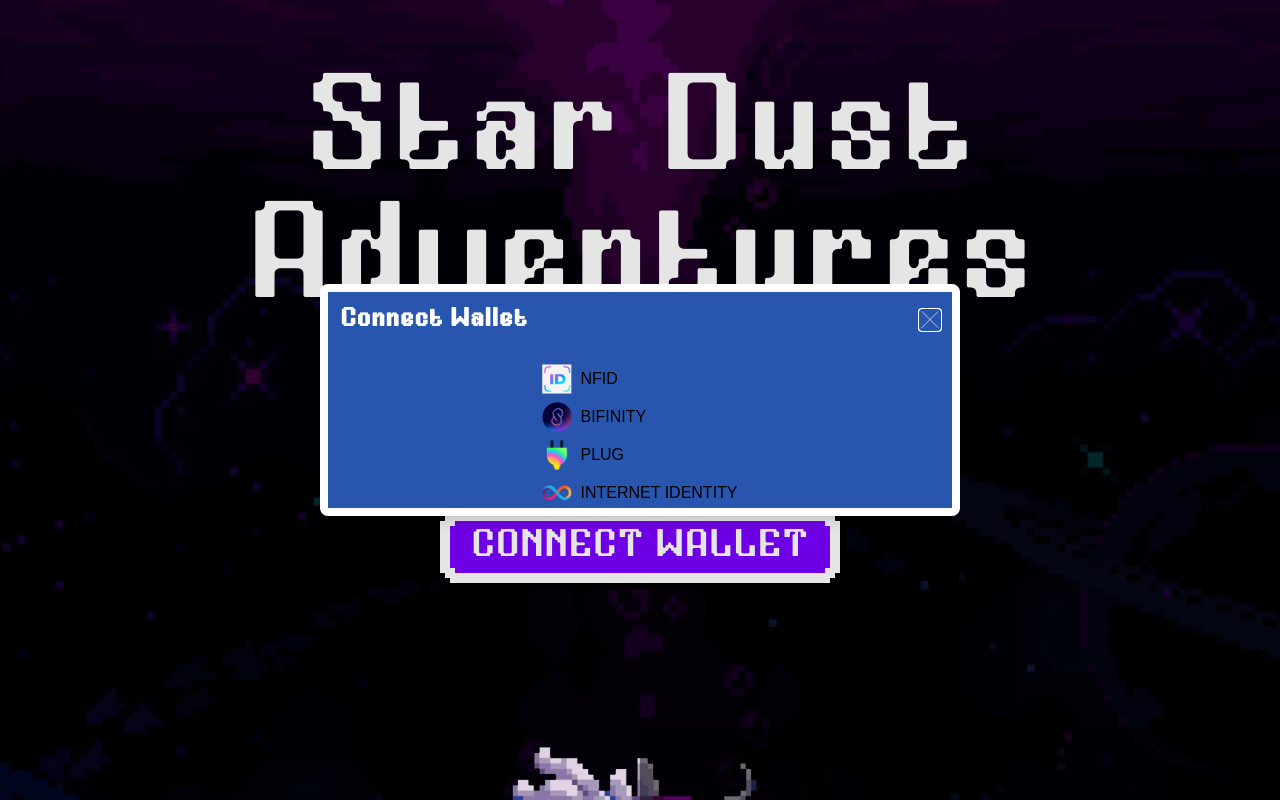
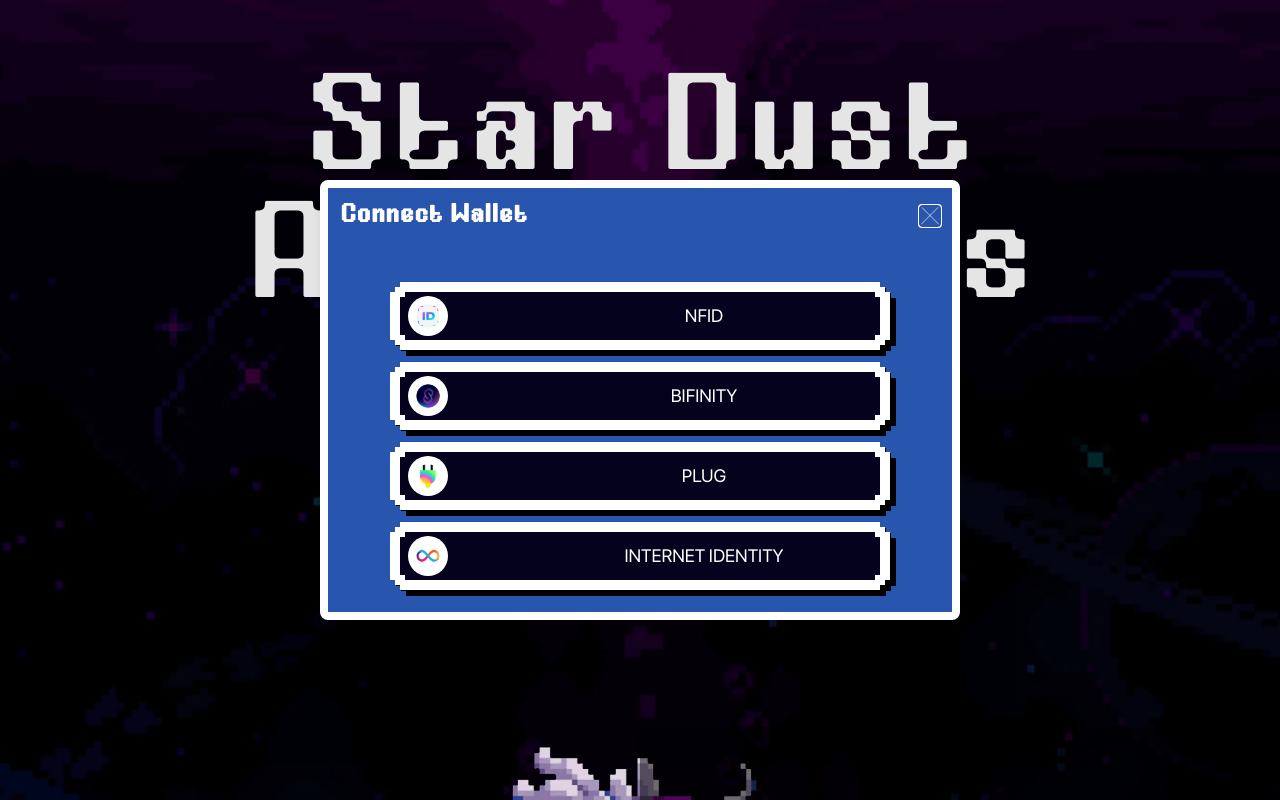
Before and after one commit to ICP-hub/StarDustAdventures, a React (Vite) app in the folder src/game_frontend/: page / in a window 1280 px wide. Both pictures are taken after a click on the button "CONNECT WALLET". Built offline with nearby package versions, Linux system fonts and the light colour scheme.

Commit message:
Add styles and update ConnectWallet component for wallet selection

```diff
--- /dev/null
+++ b/src/game_frontend/src/components/landing/hero/connectWallet/index.css
@@ -0,0 +1,19 @@
+.wallet-button{
+    @apply lg:w-[500px] mx-auto md:!min-w-[250px] relative
+}
+
+.wallet-icon{
+    @apply bg-white rounded-full p-2 object-cover object-center
+}
+
+.wallet-button-container{
+    @apply font-sf-pro-display !text-lg px-2;
+    display: grid;
+    grid-template-columns: 1fr 3fr;
+    gap: 1rem;
+    align-items: center;
+}
+
+.wallet-button-container span{
+    @apply text-center;
+}
--- a/src/game_frontend/src/components/landing/hero/connectWallet/index.tsx
+++ b/src/game_frontend/src/components/landing/hero/connectWallet/index.tsx
@@ -1,5 +1,7 @@
+import Button from "../../../ui/Button";
 import Modal from "../../../ui/Modal";
 import { ModalHeader, ModalTitle, ModalCloseBtn, ModalBody } from "../../../ui/Modal/utils";
+import './index.css';
 
 const Wallets : WalletType[] = [
     {
@@ -28,13 +30,15 @@
                 <ModalCloseBtn/>
             </ModalHeader>
             <ModalBody>
-                <div className="flex flex-col gap-2">
+                <div className="flex flex-col gap-4 w-full lg:py-6">
                     {
                         Wallets.map(wallet => (
-                            <div key={wallet.name} className="flex items-center gap-2">
-                                <img src={wallet.icon} alt={wallet.name} loading='lazy' width={30} height={30}/>
-                                <span>{wallet.name}</span>
-                            </div>
+                            <Button variant="secondary" key={wallet.name} className="wallet-button">
+                                <div className="wallet-button-container">
+                                    <img src={wallet.icon} alt={wallet.name} loading='lazy' width={40} height={40} className="wallet-icon"/>
+                                    <span>{wallet.name}</span>
+                                </div>
+                            </Button>
                         ))
                     }
                 </div>
```
